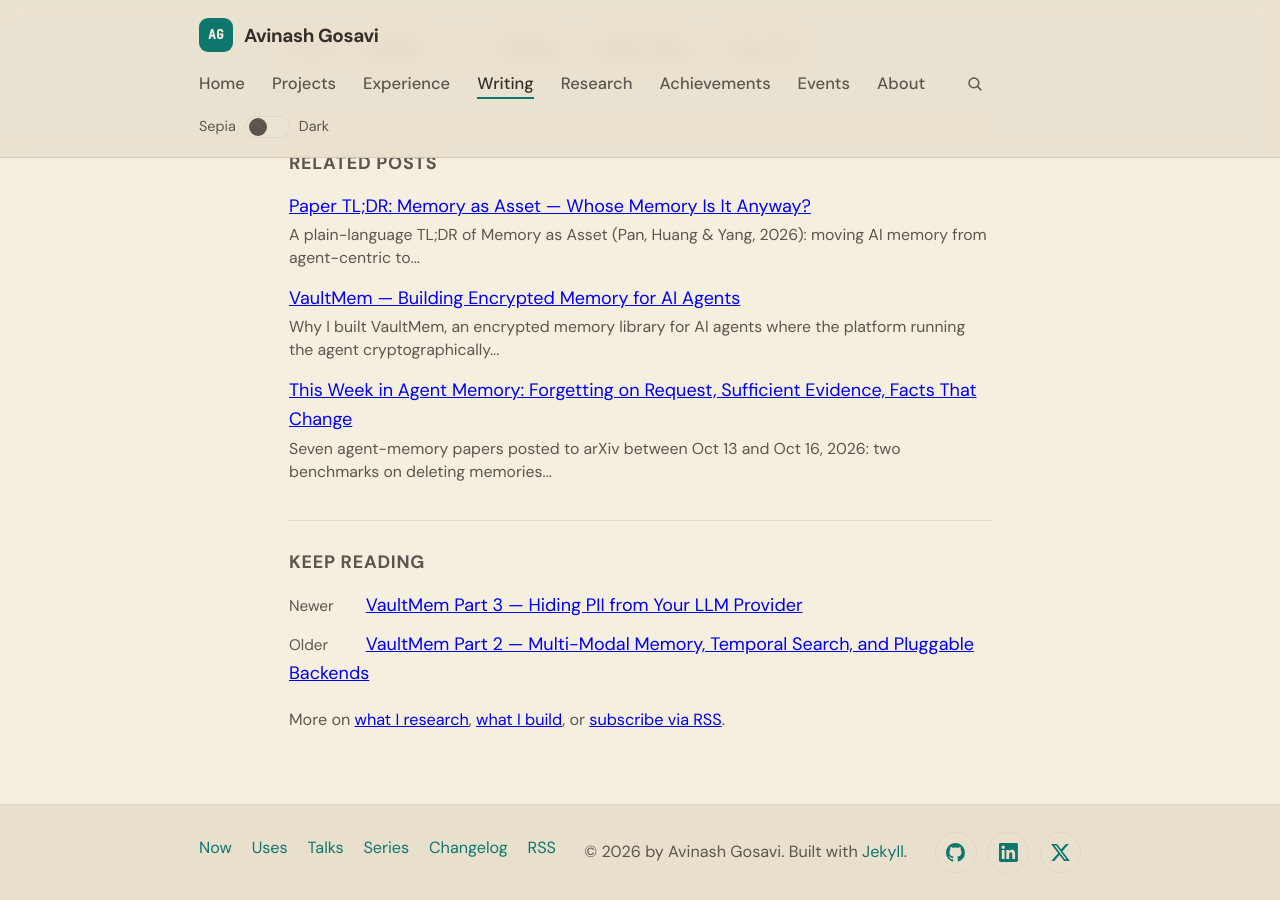
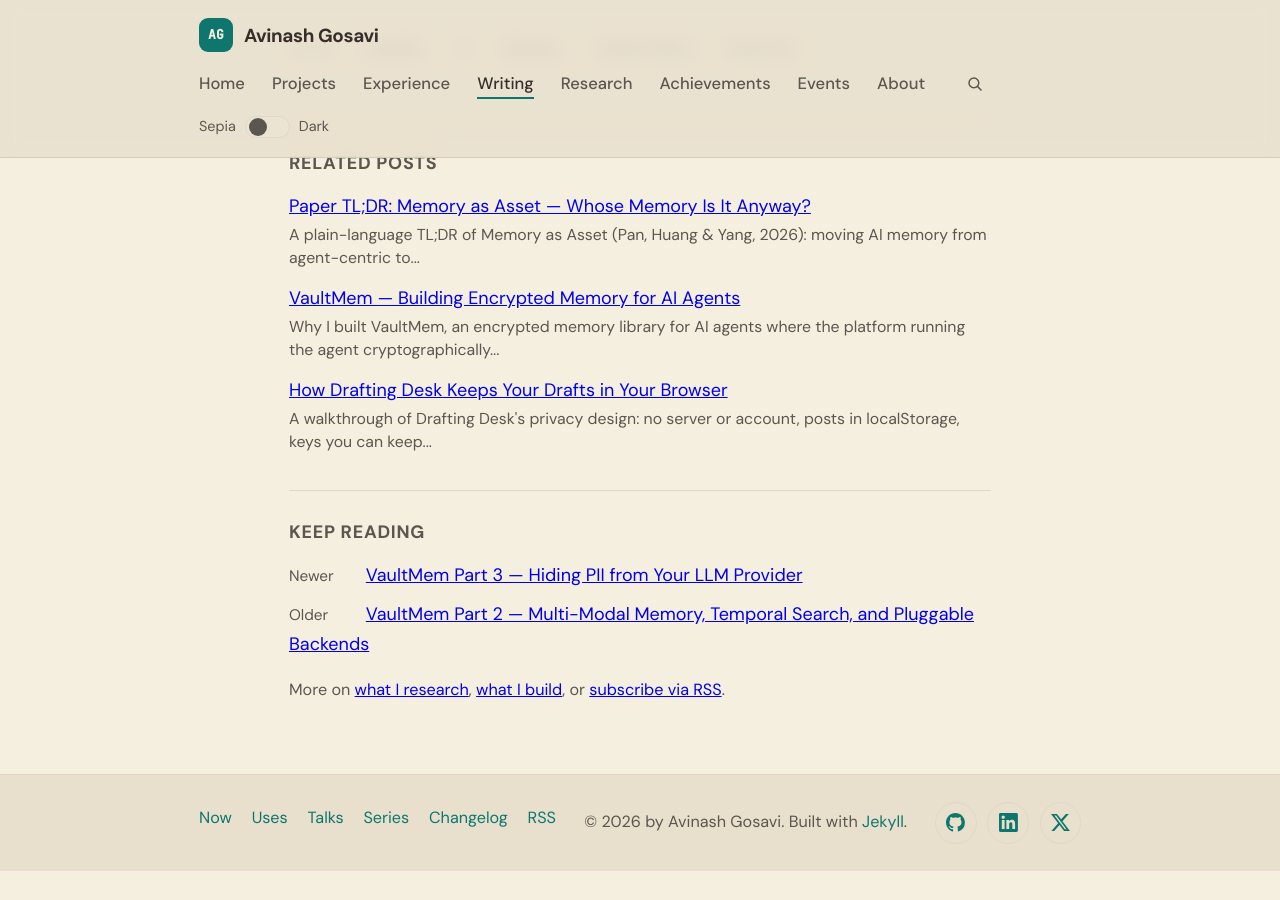
Before and after one commit to aag1091-alt/avinashgosavi.com, a Jekyll site: the page built from _posts/2026-03-28-vaultmem-your-ai-agent-shouldnt-read-your-diary.md, in a window 1280 px wide and 900 px high, scrolled down 3982 px. Built offline with Jekyll 4.4.1, drawn with Linux system fonts in a browser that asks for light colours; after the commit the page ends 4853 px from its top, so only the background shows below that; part of the change alters nothing that is shown.

Commit message:
Post: how Drafting Desk keeps drafts in your browser
Co-Authored-By: Claude <noreply@anthropic.com>

````diff
--- a/_data/changelog.yml
+++ b/_data/changelog.yml
@@ -1,5 +1,9 @@
 # Public changelog shown on /changelog and (latest 3) on the homepage.
 # Newest first. desk: Writing | Design | Engineering
+- date: 2026-10-19
+  desk: Writing
+  text: Wrote up how Drafting Desk keeps drafts in your browser — no server, keys that can live in one tab only, a strict CSP, and an assistant that only sees what you ask about.
+  link: /post/drafting-desk-how-it-keeps-drafts-private/
 - date: 2026-10-19
   desk: Engineering
   text: Search now looks inside pages like Events, Uses and Research, not just their titles — so searching for a tool or an event finds the page it lives on.
--- a/_data/now.yml
+++ b/_data/now.yml
@@ -1,11 +1,11 @@
 # Shown on /now and (first 4) on the homepage. Update `updated` when editing.
-updated: 2026-10-18
+updated: 2026-10-19
 items:
   - label: Building
     text: >-
       Drafting Desk, a writing app where the AI edits and asks questions but
       never writes the post for you.
-    link: /projects/
+    link: /post/drafting-desk-how-it-keeps-drafts-private/
   - label: Judging
     text: Judging student projects at HackUMass XIV (UMass Amherst) on Nov 15.
     link: /events/
--- a/_data/projects.yml
+++ b/_data/projects.yml
@@ -84,6 +84,7 @@
     exports Markdown with Jekyll front matter.
   tags: [JavaScript, LLMs, Writing tools, Local-first]
   github: https://github.com/aag1091-alt/drafting-desk
+  post: /post/drafting-desk-how-it-keeps-drafts-private/
 
 - name: VideoOnly Browser
   category: Tools I wanted for myself
--- /dev/null
+++ b/_posts/2026-10-19-drafting-desk-how-it-keeps-drafts-private.md
@@ -0,0 +1,75 @@
+---
+layout: post
+date: 2026-10-19 08:50:00 -0700
+title: "How Drafting Desk Keeps Your Drafts in Your Browser"
+permalink: /post/drafting-desk-how-it-keeps-drafts-private/
+description: "A walkthrough of Drafting Desk's privacy design: no server or account, posts in localStorage, keys you can keep for one tab only, a strict Content-Security-Policy, and an assistant that only sees the text you ask about."
+tags: ["Privacy", "Local-first", "AI tools"]
+image: /assets/og/drafting-desk-how-it-keeps-drafts-private.png
+---
+
+[Drafting Desk](https://github.com/aag1091-alt/drafting-desk) is one of my side projects: a page for writing blog posts yourself, with notes and research beside the draft and an optional AI "partner" that fixes grammar, points at unclear sentences and asks questions when you're stuck. It never writes the post for you.
+
+A writing tool sees your unfinished thinking, so where that text goes matters. This post walks through how the app handles it, using only what's in the [README](https://github.com/aag1091-alt/drafting-desk#readme) and the source.
+
+## There is no server
+
+Drafting Desk is a static web app: an `index.html`, one stylesheet and a handful of JavaScript modules, with a workflow that publishes it to GitHub Pages. There's no backend, no account and no database. You can run it yourself with any static file server:
+
+```sh
+python3 -m http.server 8000
+```
+
+That one decision does most of the privacy work. With no server of its own, the app has nowhere to send your drafts even if it wanted to.
+
+## Posts live in localStorage
+
+Everything you write (the draft, notes, saved versions) is stored in your browser's `localStorage`. The top of `js/store.js` says it plainly:
+
+```js
+// Everything lives in this browser's localStorage. Nothing is sent anywhere
+// except the prompts you choose to send to the model provider you configure.
+```
+
+Each post gets a random 12-character id made with `crypto.getRandomValues`, so ids say nothing about the post's title or content. Because browser storage stays on one device, the app gives you **Back up all** (exports every post as JSON) and **Import** to move your writing to another browser.
+
+## API keys: this tab only, unless you say otherwise
+
+To use the assistant you connect a model provider. Where the key goes depends on one checkbox, **Remember keys on this device**:
+
+- **Ticked:** the key is saved in `localStorage` and survives restarts.
+- **Unticked:** it goes into `sessionStorage`, which the browser clears when the tab closes.
+
+**Forget all keys** wipes both. For OpenRouter you can skip keys entirely and use **Sign in with OpenRouter**, an OAuth flow with PKCE (the app sends a SHA-256 code challenge, so no client secret is needed in the page). You can revoke that sign-in from your OpenRouter account at any time.
+
+The README is upfront about the limit here: a key in browser storage is readable by anything that runs on the same origin. Its advice is to use a key with a spending limit and to prefer the OpenRouter sign-in.
+
+## A Content-Security-Policy that keeps other code out
+
+Since the key's safety depends on nothing else running on the page, the app loads no third-party scripts, fonts or analytics. A `Content-Security-Policy` meta tag in `index.html` enforces that: scripts and styles may only come from the site itself (`script-src 'self'; style-src 'self'`), forms can't submit anywhere (`form-action 'none'`), and plugins are blocked (`object-src 'none'`).
+
+Network requests (`connect-src`) are allowed to the providers it supports, plus localhost for Ollama. It also allows any `https:` address, because you can point the app at your own OpenAI-compatible server (LM Studio, vLLM, llama.cpp). That's a deliberate trade-off: the policy stops injected scripts, but it doesn't restrict which https server the app's own code may call.
+
+## The assistant only sees what you ask about
+
+When you use the assistant, only the text you ask about is sent, straight from your browser to the provider you chose: OpenRouter, Anthropic, OpenAI, Google Gemini, a local Ollama, or any OpenAI-compatible server. There's no middle server that sees the request. With Ollama on your own machine, the text never leaves it.
+
+The partner reads along and only chimes in when you pause, about paragraphs you've just written or changed. Turn off **Chime in** and it sends nothing until you ask.
+
+## "Never writes it for you" is in the prompts
+
+Privacy is half the design; the other half is keeping the words yours. That rule lives in `js/prompts.js`, which every request starts from. The shared instruction tells the model the writer types the post and it never writes it for them, and to never invent facts, examples, numbers or opinions. The "Ask" prompt adds that if you ask it to write a section, it should explain what the passage needs and ask you a question instead.
+
+Nothing changes in your draft until you click **Use**, and accepted changes go through the browser's normal Undo. The app also keeps a rough count of characters that came from accepted suggestions, so it can show how much of a post is yours.
+
+## Honest caveats
+
+- **Browser storage isn't encryption.** Posts sit in `localStorage` as plain JSON. Anyone with access to your browser profile can read them, and clearing site data deletes them, so back up.
+- **Your provider still sees what you send.** Choosing who that is (or running Ollama locally) is up to you.
+- **A prompt is a request, not a guarantee.** The instructions steer the model away from writing for you; a model can still ignore them, which is why nothing lands in the draft without your click.
+
+## Related
+
+- [How daylog keeps your diary private](/post/daylog-security-architecture/): another local-first app, with encryption at rest and an on-device search index.
+- [VaultMem: encrypted memory for AI agents](/post/vaultmem-encrypted-memory-for-ai-agents/): the same "the platform shouldn't read your text" idea, for agent memory.
+- [Building this website with Jekyll and GitHub Pages](/post/building-your-website-with-jekyll-and-github-pages/): the kind of blog Drafting Desk exports to, with Jekyll front matter.
````
Also changed, not shown: assets/og/drafting-desk-how-it-keeps-drafts-private.png (added).
